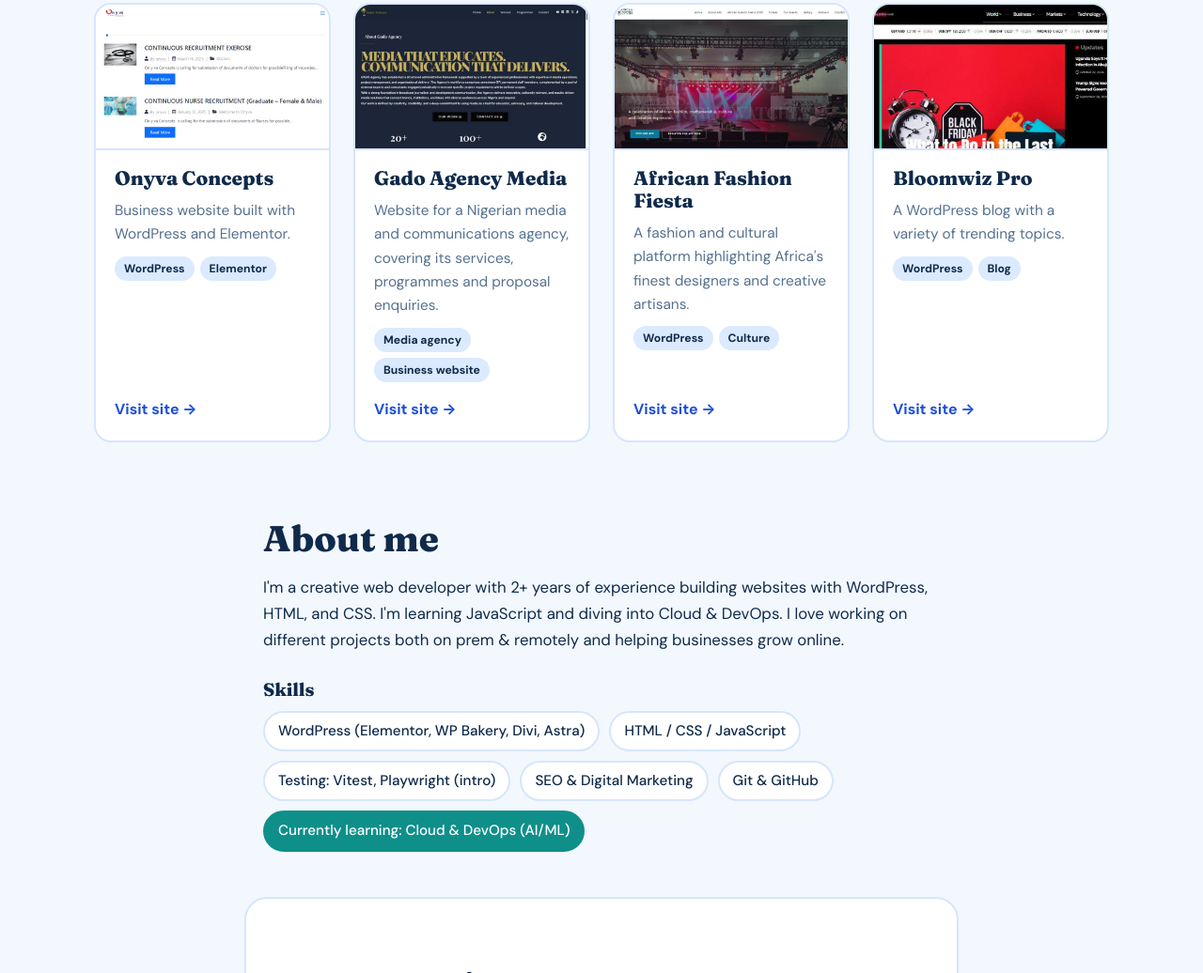
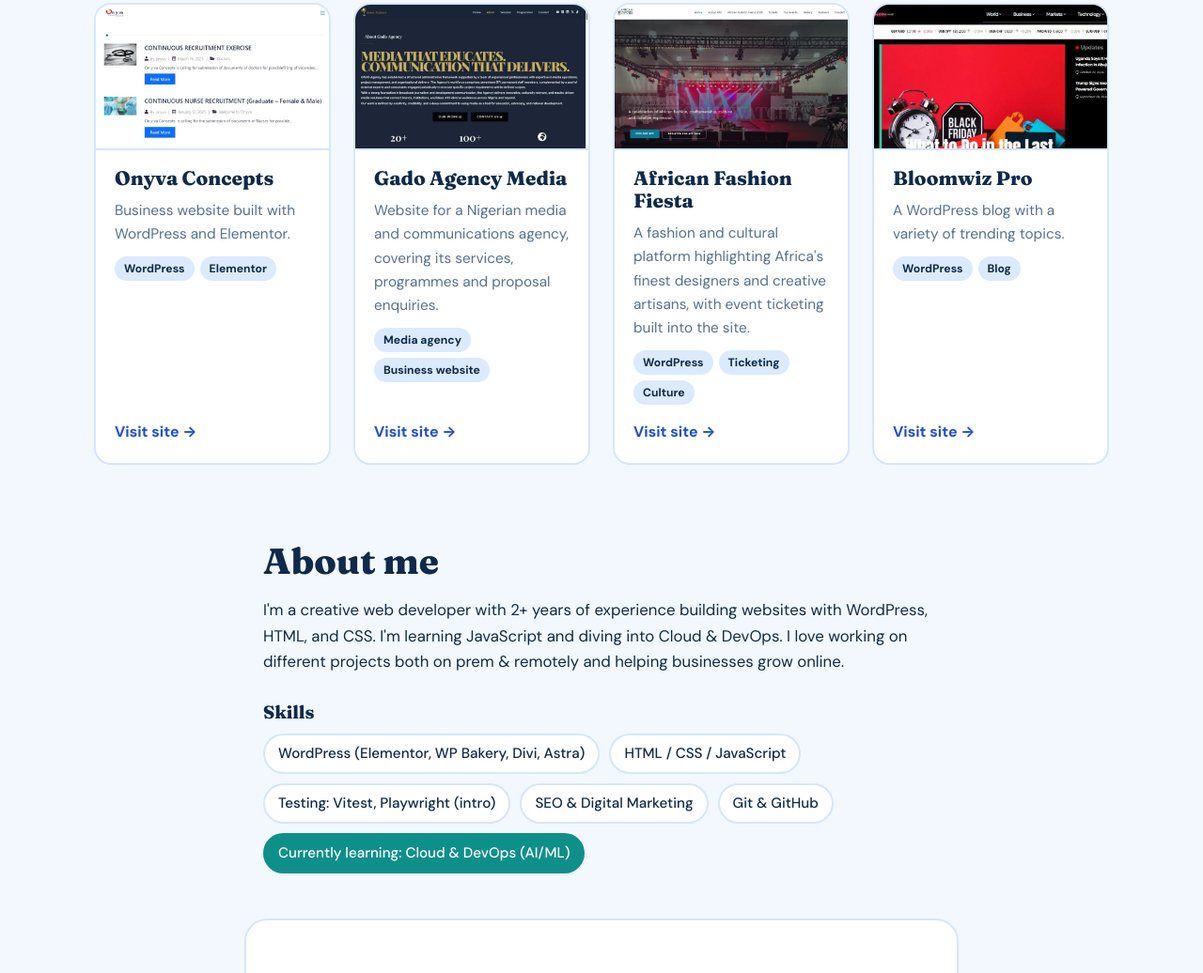
Before and after one commit to BabadeeEsu/Iderima-portfolio, a plain HTML site: page index.html in a window 1280 px wide. Shown: the part 1530-2566 px from the top of the page at 94% size. Drawn offline with Linux system fonts and the light colour scheme.

Commit message:
AFF card: mention ticketing
Co-Authored-By: Claude Sonnet 5.5 <noreply@anthropic.com>
Claude-Session: https://claude.ai/code/session_01FTVSbSLHNnKneJUSY7vwAi

```diff
--- a/index.html
+++ b/index.html
@@ -8,7 +8,7 @@
     <link rel="preconnect" href="https://fonts.googleapis.com">
     <link rel="preconnect" href="https://fonts.gstatic.com" crossorigin>
     <link href="https://fonts.googleapis.com/css2?family=DM+Sans:wght@400;500;700&family=Fraunces:opsz,wght@9..144,600;9..144,800&display=swap" rel="stylesheet">
-    <link rel="stylesheet" href="style.css?v=4">
+    <link rel="stylesheet" href="style.css?v=5">
 </head>
 <body>
     <a class="skip" href="#work">Skip to the work</a>
@@ -109,8 +109,8 @@
                     <div class="thumb photo"><img src="images/aff-card.jpg" alt="African Fashion Fiesta homepage showing a runway stage" loading="lazy" width="800" height="500"></div>
                     <div class="body">
                         <h3>African Fashion Fiesta</h3>
-                        <p>A fashion and cultural platform highlighting Africa's finest designers and creative artisans.</p>
-                        <ul class="tags"><li>WordPress</li><li>Culture</li></ul>
+                        <p>A fashion and cultural platform highlighting Africa's finest designers and creative artisans, with event ticketing built into the site.</p>
+                        <ul class="tags"><li>WordPress</li><li>Ticketing</li><li>Culture</li></ul>
                         <span class="go">Visit site →</span>
                     </div>
                 </a>
```
